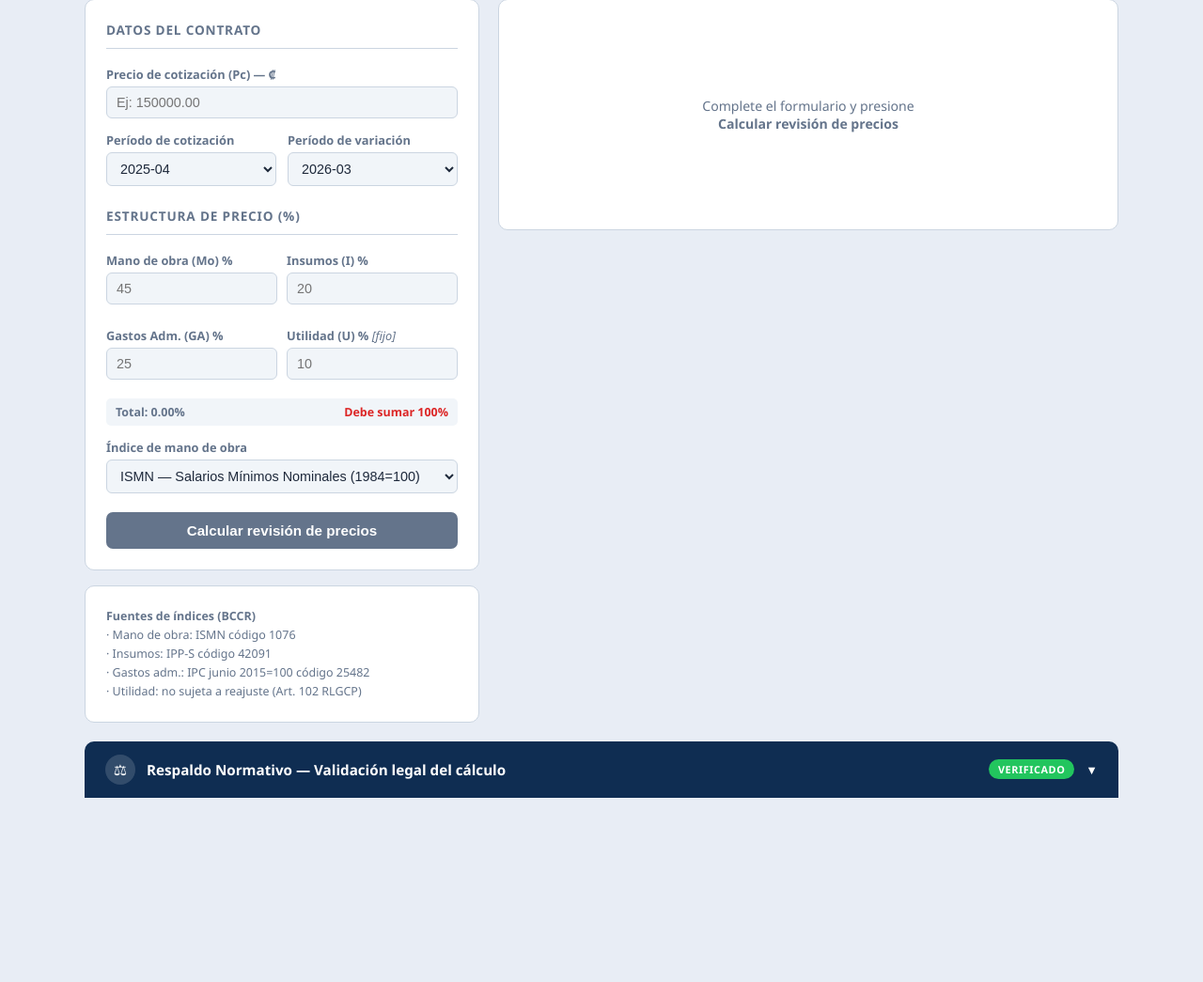
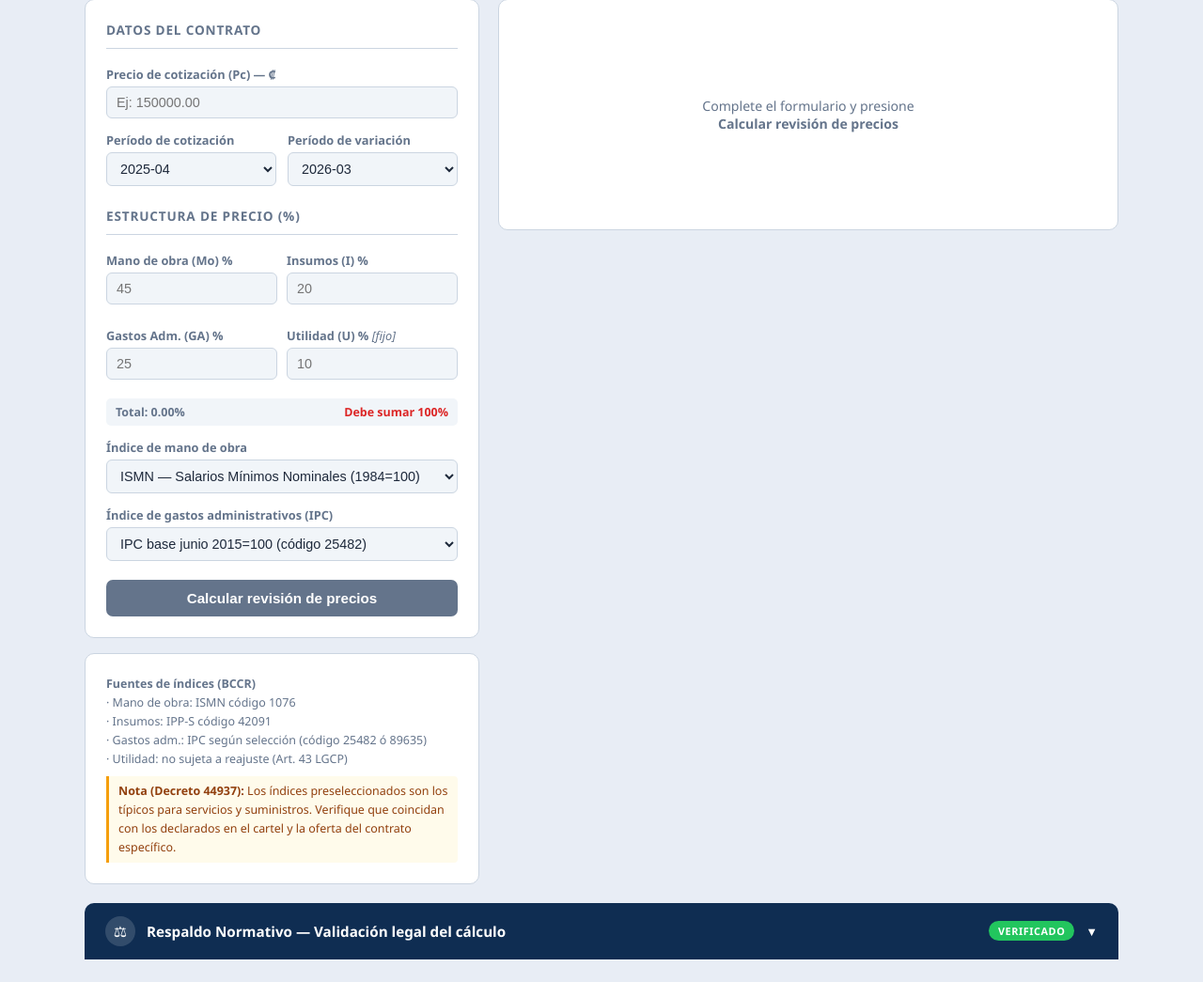
Before and after one commit to diegomadrigalcruz-a11y/revision-precios-escazu, a Flask app: page / in a window 1280 px wide. Shown: the part 138-1183 px from the top of the page at 94% size. Before the commit the page ends 987 px from the top, so only its background shows below. Run offline with Flask 3, Linux system fonts and the light colour scheme.

Commit message:
feat: ajustes normativos — selector IPC, Decreto 44937, Art. 43 LGCP
- Agrega selector de base IPC (junio 2015 / diciembre 2020) para GA
- Nota advisory sobre verificar índices contra cartel (Decreto 44937)
- Añade tarjeta Decreto 44937 en sección normativa
- Corrige cita utilidad: Art. 43 LGCP como fuente primaria
- app.py: wire indice_ga en /api/calcular

Co-Authored-By: Claude Sonnet 4.6 <noreply@anthropic.com>

```diff
--- a/app.py
+++ b/app.py
@@ -144,13 +144,14 @@ def api_calcular():
         p_cot  = data['periodo_cotizacion']
         p_var  = data['periodo_variacion']
         ind_mo = data.get('indice_mo', 'ismn')
+        ind_ga = data.get('indice_ga', 'ipc')
 
         if abs(mo + ins + ga + util - 1.0) > 0.0001:
             return jsonify({'error': 'Los porcentajes Mo + I + GA + U deben sumar 100%'}), 400
 
         cod_mo  = INDICES[ind_mo]['codigo']
         cod_ins = INDICES['ipp']['codigo']
-        cod_ga  = INDICES['ipc']['codigo']
+        cod_ga  = INDICES.get(ind_ga, INDICES['ipc'])['codigo']
 
         iMOtc, rMOtc = obtener_valor_indice(cod_mo, p_cot)
         iMOtm, rMOtm = obtener_valor_indice(cod_mo, p_var)
@@ -201,7 +202,7 @@ def api_calcular():
                     'ratio': round(ilti / iltc, 6),
                 },
                 'gastos_administrativos': {
-                    'nombre': INDICES['ipc']['nombre'],
+                    'nombre': INDICES.get(ind_ga, INDICES['ipc'])['nombre'],
                     'cotizacion': {'periodo': rGAtc, 'valor': round(iGAtc, 6)},
                     'variacion':  {'periodo': rGAtg, 'valor': round(iGAtg, 6)},
                     'ratio': round(iGAtg / iGAtc, 6),
--- a/templates/index.html
+++ b/templates/index.html
@@ -556,6 +556,14 @@
           </select>
         </div>
 
+        <div class="campo">
+          <label>Índice de gastos administrativos (IPC)</label>
+          <select id="indice_ga">
+            <option value="ipc">IPC base junio 2015=100 (código 25482)</option>
+            <option value="ipc20">IPC base diciembre 2020=100 (código 89635)</option>
+          </select>
+        </div>
+
         <button class="btn" id="btnCalcular" onclick="calcular()">Calcular revisión de precios</button>
       </div>
 
@@ -563,8 +571,11 @@
         <strong>Fuentes de índices (BCCR)</strong><br>
         · Mano de obra: ISMN código 1076<br>
         · Insumos: IPP-S código 42091<br>
-        · Gastos adm.: IPC junio 2015=100 código 25482<br>
-        · Utilidad: no sujeta a reajuste (Art. 102 RLGCP)
+        · Gastos adm.: IPC según selección (código 25482 ó 89635)<br>
+        · Utilidad: no sujeta a reajuste (Art. 43 LGCP)<br>
+        <div style="margin-top:8px; padding:6px 10px; background:#fffbeb; border-left:3px solid #f59e0b; border-radius:0 4px 4px 0; color:#92400e;">
+          <strong>Nota (Decreto 44937):</strong> Los índices preseleccionados son los típicos para servicios y suministros. Verifique que coincidan con los declarados en el cartel y la oferta del contrato específico.
+        </div>
       </div>
     </div>
 
@@ -663,6 +674,11 @@
         <div class="ley-desc">El Art. 108 RLGCP exige que los índices sean los publicados oficialmente. El BCCR es la entidad rectora. Los datos se consultan en tiempo real vía el Servicio Web oficial del BCCR.</div>
       </div>
       <div class="ley-card">
+        <div class="ley-num">Decreto Ejecutivo N°44937-H-MICITT-MIDEPLAN</div>
+        <div class="ley-nombre">Reglamento Operativo de Revisión de Precios (vigente agosto 2025)</div>
+        <div class="ley-desc">Operativiza los arts. 107–109 RLGCP. Exige que los oferentes declaren en su oferta los índices específicos a aplicar por componente. La herramienta permite seleccionar el IPC base (2015 ó 2020) para respetar lo pactado en cada cartel.</div>
+      </div>
+      <div class="ley-card">
         <div class="ley-num">Contraloría General de la República</div>
         <div class="ley-nombre">Criterio vinculante de aplicación</div>
         <div class="ley-desc">La CGR ha reconocido la validez de la fórmula polinómica con ISMN, IPP-S e IPC como índices representativos para contratos de servicios y suministros no constructivos.</div>
@@ -716,8 +732,8 @@
         </tr>
         <tr>
           <td><strong>Utilidad (U)<br>Factor fijo</strong></td>
-          <td><span class="art-pill">Art. 102 RLGCP</span></td>
-          <td>La utilidad no está sujeta a reajuste. Se mantiene como factor constante igual al porcentaje declarado en la oferta original. No interviene en la variación de índices.</td>
+          <td><span class="art-pill">Art. 43 LGCP</span></td>
+          <td>La utilidad no está sujeta a reajuste (Art. 43 LGCP). Se mantiene como factor constante igual al porcentaje declarado en la oferta original. No interviene en la variación de índices.</td>
           <td>Constante (sin índice)</td>
           <td>RLGCP</td>
           <td style="text-align:center"><span class="check">✔</span></td>
@@ -924,6 +940,7 @@ async function calcular() {
   const pCot = document.getElementById('periodo_cot').value;
   const pVar = document.getElementById('periodo_var').value;
   const indMo = document.getElementById('indice_mo').value;
+  const indGa = document.getElementById('indice_ga').value;
 
   if (!pc || isNaN(pc)) { alert('Ingrese el precio de cotización.'); return; }
 
@@ -940,6 +957,7 @@ async function calcular() {
         precio_cotizacion: pc,
         mo, insumos: ins, ga, utilidad: util,
         indice_mo: indMo,
+        indice_ga: indGa,
         periodo_cotizacion: pCot,
         periodo_variacion: pVar
       })
```
